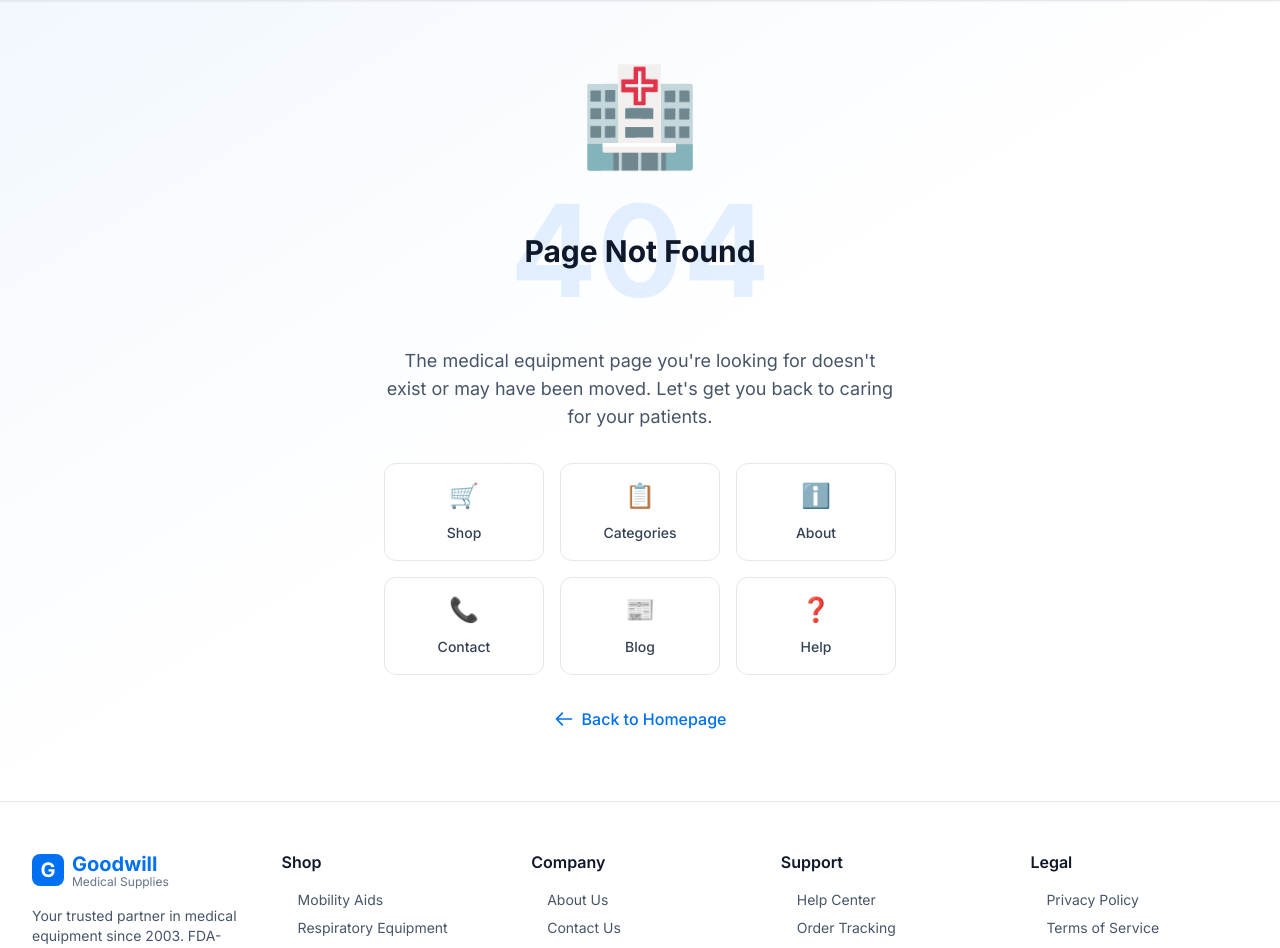
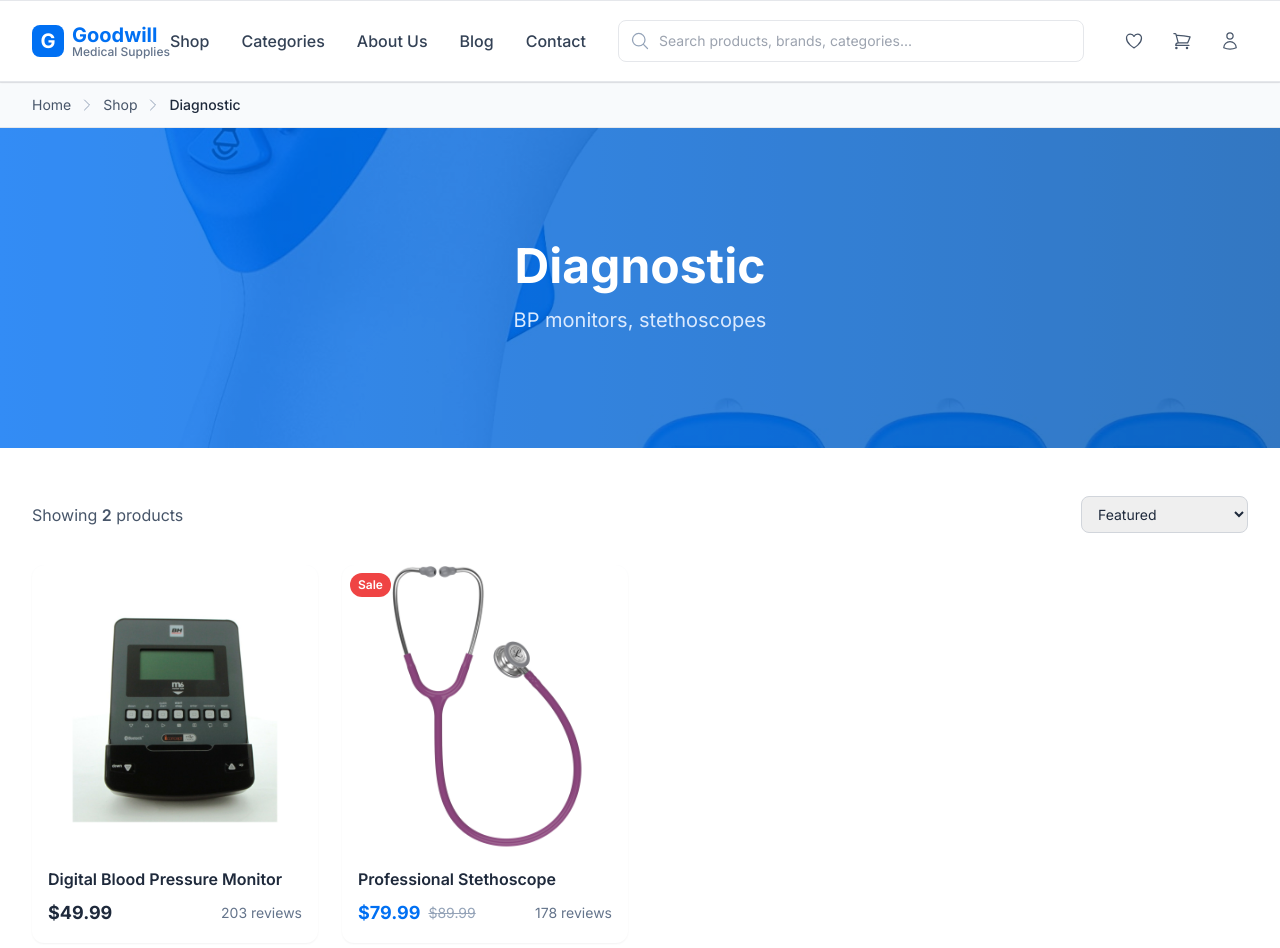
Before and after one commit to berverlyjoseph3-source/Goodwill, a Next.js app: page /category/diagnostic in a window 1280 px wide. Before the commit this address had no page. Shown: the part 80-1028 px from the top of the page. Built offline with nearby package versions, Linux system fonts and the light colour scheme.

Commit message:
Add category page with static props and paths

```diff
--- /dev/null
+++ b/pages/category/[slug].tsx
@@ -0,0 +1,173 @@
+import { GetStaticProps, GetStaticPaths } from 'next';
+import { useRouter } from 'next/router';
+import { useState } from 'react';
+import Link from 'next/link';
+import Image from 'next/image';
+import { Header } from '../../components/layout/Header';
+import { Footer } from '../../components/layout/Footer';
+import { PRODUCTS, CATEGORIES } from '../../constants/images';
+import { Product, Category } from '../../types';
+import { ChevronRightIcon } from '@heroicons/react/24/outline';
+
+interface CategoryPageProps {
+  category: Category;
+  products: Product[];
+}
+
+export default function CategoryPage({ category, products }: CategoryPageProps) {
+  const router = useRouter();
+  const [sortBy, setSortBy] = useState('featured');
+
+  if (router.isFallback) {
+    return (
+      <>
+        <Header />
+        <div className="min-h-screen flex items-center justify-center">
+          <div className="animate-spin rounded-full h-12 w-12 border-b-2 border-medical-blue"></div>
+        </div>
+        <Footer />
+      </>
+    );
+  }
+
+  return (
+    <>
+      <Header />
+      <main className="bg-white">
+        {/* Breadcrumb */}
+        <nav className="bg-soft-gray border-y border-gray-200">
+          <div className="container-padding max-w-7xl mx-auto py-3">
+            <ol className="flex items-center space-x-2 text-sm">
+              <li><Link href="/" className="text-slate-600 hover:text-medical-blue">Home</Link></li>
+              <li><ChevronRightIcon className="w-4 h-4 text-slate-400" /></li>
+              <li><Link href="/shop" className="text-slate-600 hover:text-medical-blue">Shop</Link></li>
+              <li><ChevronRightIcon className="w-4 h-4 text-slate-400" /></li>
+              <li className="text-slate-800 font-medium">{category.name}</li>
+            </ol>
+          </div>
+        </nav>
+
+        {/* Category Hero */}
+        <section className="relative h-64 md:h-80 bg-gradient-to-r from-medical-blue to-medical-blue-dark">
+          <div className="absolute inset-0 overflow-hidden">
+            <Image
+              src={category.image}
+              alt={category.name}
+              fill
+              className="object-cover opacity-20"
+            />
+          </div>
+          <div className="absolute inset-0 flex items-center justify-center text-white text-center">
+            <div>
+              <h1 className="text-4xl md:text-5xl font-bold mb-4">{category.name}</h1>
+              <p className="text-xl text-blue-100 max-w-2xl mx-auto px-4">{category.description}</p>
+            </div>
+          </div>
+        </section>
+
+        {/* Products Section */}
+        <section className="py-12">
+          <div className="container-padding max-w-7xl mx-auto">
+            {/* Header */}
+            <div className="flex flex-col sm:flex-row justify-between items-start sm:items-center mb-8">
+              <p className="text-slate-600 mb-2 sm:mb-0">
+                Showing <span className="font-semibold">{products.length}</span> products
+              </p>
+              <select
+                value={sortBy}
+                onChange={(e) => setSortBy(e.target.value)}
+                className="px-3 py-2 border border-gray-300 rounded-lg text-sm focus:outline-none focus:ring-2 focus:ring-medical-blue"
+              >
+                <option value="featured">Featured</option>
+                <option value="price_asc">Price: Low to High</option>
+                <option value="price_desc">Price: High to Low</option>
+                <option value="rating">Highest Rated</option>
+              </select>
+            </div>
+
+            {/* Product Grid */}
+            {products.length === 0 ? (
+              <div className="text-center py-12">
+                <p className="text-slate-600">No products found in this category.</p>
+              </div>
+            ) : (
+              <div className="grid grid-cols-1 sm:grid-cols-2 lg:grid-cols-3 xl:grid-cols-4 gap-6">
+                {products.map((product) => (
+                  <Link
+                    key={product.id}
+                    href={`/product/${product.slug}`}
+                    className="group bg-white rounded-xl shadow-sm hover:shadow-lg transition-all duration-300 overflow-hidden"
+                  >
+                    <div className="aspect-square relative bg-soft-gray">
+                      <Image
+                        src={product.image}
+                        alt={product.name}
+                        fill
+                        className="object-cover group-hover:scale-105 transition-transform duration-500"
+                      />
+                      {product.salePrice && (
+                        <div className="absolute top-2 left-2 bg-red-500 text-white px-2 py-1 rounded-full text-xs font-semibold">
+                          Sale
+                        </div>
+                      )}
+                    </div>
+                    <div className="p-4">
+                      <h3 className="font-semibold text-slate-800 mb-2 group-hover:text-medical-blue line-clamp-2">
+                        {product.name}
+                      </h3>
+                      <div className="flex items-center justify-between">
+                        <div>
+                          {product.salePrice ? (
+                            <div className="flex items-center space-x-2">
+                              <span className="text-lg font-bold text-medical-blue">${product.salePrice}</span>
+                              <span className="text-sm text-slate-400 line-through">${product.price}</span>
+                            </div>
+                          ) : (
+                            <span className="text-lg font-bold text-slate-800">${product.price}</span>
+                          )}
+                        </div>
+                        <span className="text-sm text-slate-500">{product.reviewCount} reviews</span>
+                      </div>
+                    </div>
+                  </Link>
+                ))}
+              </div>
+            )}
+          </div>
+        </section>
+      </main>
+      <Footer />
+    </>
+  );
+}
+
+export const getStaticPaths: GetStaticPaths = async () => {
+  const paths = CATEGORIES.map((category) => ({
+    params: { slug: category.slug },
+  }));
+
+  return {
+    paths,
+    fallback: true,
+  };
+};
+
+export const getStaticProps: GetStaticProps = async ({ params }) => {
+  const category = CATEGORIES.find((c) => c.slug === params?.slug);
+
+  if (!category) {
+    return {
+      notFound: true,
+    };
+  }
+
+  const products = PRODUCTS.filter((p) => p.categorySlug === category.slug);
+
+  return {
+    props: {
+      category,
+      products,
+    },
+    revalidate: 3600,
+  };
+};
```
